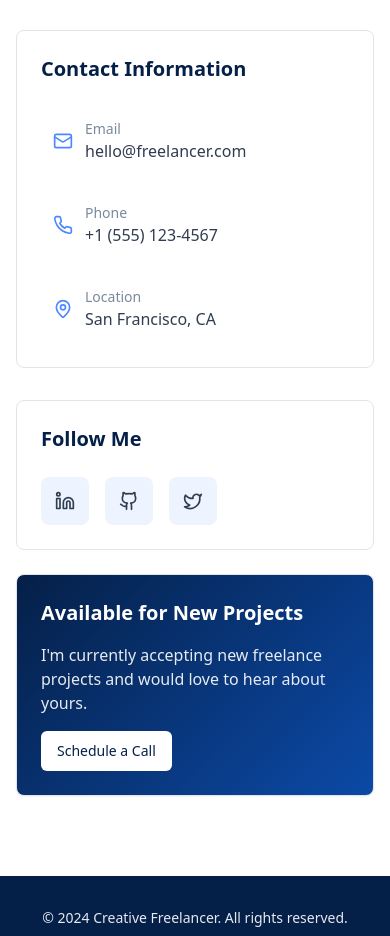
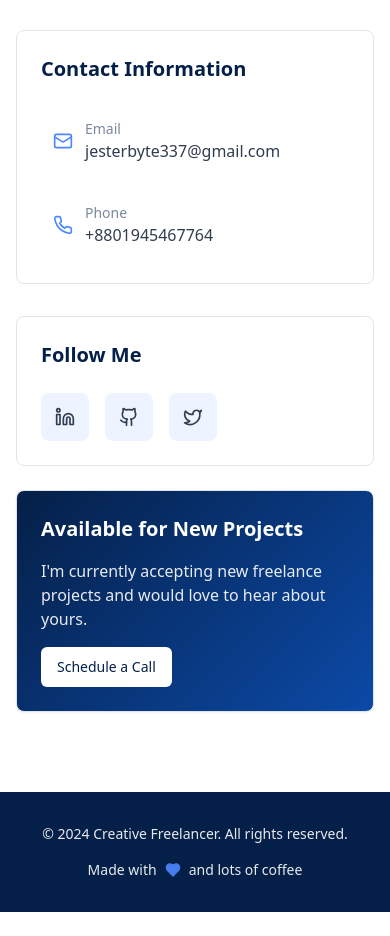
Before and after one commit to yfp27/Novad_Raft, a React (Vite) app: page / in a window 390 px wide. Shown: the part 8400-9336 px from the top of the page. After the commit the page ends 9312 px from the top, so only its background shows below. Built offline with nearby package versions, Linux system fonts and the light colour scheme.

Commit message:
Update contact information
Remove location from contact details and update email and phone number.

```diff
--- a/src/components/Contact.tsx
+++ b/src/components/Contact.tsx
@@ -8,20 +8,14 @@ const Contact = () => {
     {
       icon: <Mail className="h-5 w-5 text-accent" />,
       label: "Email",
-      value: "hello@freelancer.com",
-      href: "mailto:hello@freelancer.com"
+      value: "jesterbyte337@gmail.com",
+      href: "mailto:jesterbyte337@gmail.com"
     },
     {
       icon: <Phone className="h-5 w-5 text-accent" />,
       label: "Phone",
-      value: "+1 (555) 123-4567",
-      href: "tel:+15551234567"
-    },
-    {
-      icon: <MapPin className="h-5 w-5 text-accent" />,
-      label: "Location",
-      value: "San Francisco, CA",
-      href: "#"
+      value: "+8801945467764",
+      href: "tel:+8801945467764"
     }
   ];
 
```
